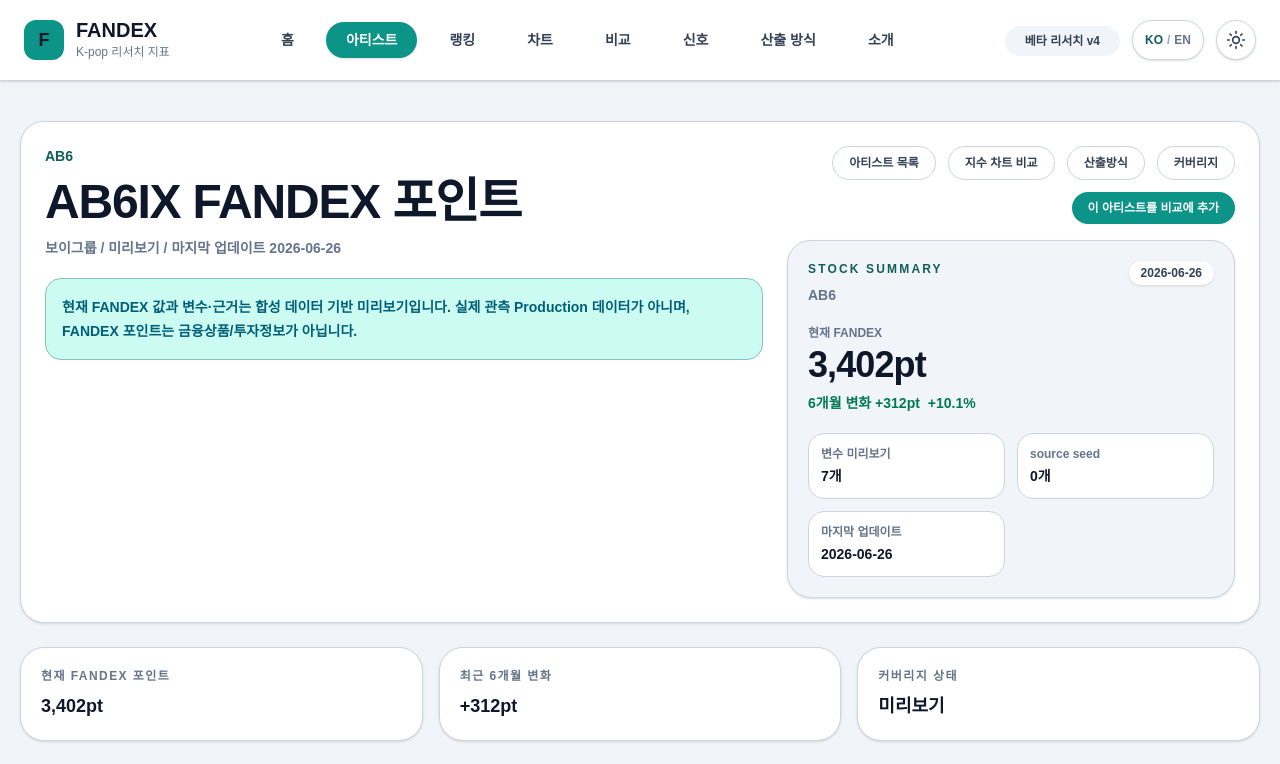
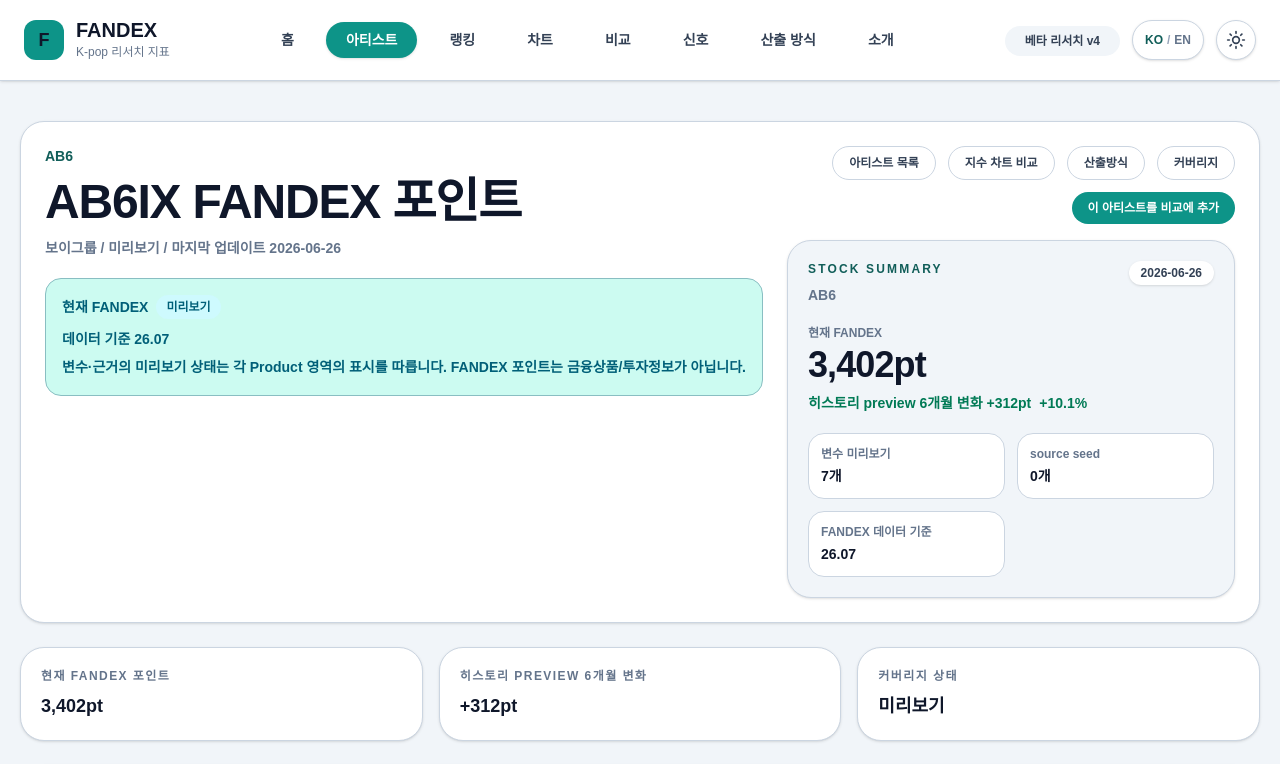
Before and after one commit to kpopmaker/fandex, a Next.js app: page /artists/ab6ix in a window 1280 px wide. Shown: the top 764 px of the page. Built offline with nearby package versions, Linux system fonts and the light colour scheme.

Commit message:
feat(product): align artist detail with product truth

```diff
--- a/app/artists/[artistId]/page.tsx
+++ b/app/artists/[artistId]/page.tsx
@@ -24,6 +24,11 @@ import {
   type FandexSourceCandidateVariableSummary,
 } from '../../data/v4/sources';
 import { getArtistProductMetricCollection } from '../../../lib/product/queries/getArtistProductMetricCollection';
+import { getProductDashboardArtistEntry } from '../../../lib/product/queries/getProductDashboard';
+import {
+  getProductDashboardArtistPresentation,
+  shouldShowProductDashboardPreviewBadge,
+} from '../../../lib/product/presentation/dashboardPresentation';
 import { getArtistProductVariable } from '../../../lib/product/queries/getArtistProductVariable';
 import { getArtistProductVariableEvidence } from '../../../lib/product/queries/getArtistProductVariableEvidence';
 import type { ProductVariableId } from '../../../lib/product/contracts/productVariable';
@@ -77,8 +82,14 @@ export function generateStaticParams() {
   }));
 }
 
-function formatPoint(value: number) {
-  return `${new Intl.NumberFormat('ko-KR').format(Math.round(value))}pt`;
+function formatArtistCurrentFandex(
+  presentation: ReturnType<typeof getProductDashboardArtistPresentation> | null,
+) {
+  return presentation?.valueText ?? '데이터 확인 필요';
+}
+
+function formatArtistCurrentFandexBasis(value: string | null) {
+  return value ?? '관측 없음';
 }
 
 function formatDelta(value: number) {
@@ -252,6 +263,23 @@ export default async function ArtistDetailPage({
   const latestPoint = getLatestHistoryPoint(profile);
   const fandexChartPoints = toFandexChartPoints(oneYearHistory);
   const fandexDelta = calculateSixMonthDelta(sixMonthHistory);
+
+  const currentFandexEntry = getProductDashboardArtistEntry({
+    artistId: profile.artistId,
+  });
+
+  const currentFandexPresentation = currentFandexEntry
+    ? getProductDashboardArtistPresentation(currentFandexEntry)
+    : null;
+
+  const showCurrentFandexPreviewBadge = currentFandexEntry
+    ? shouldShowProductDashboardPreviewBadge(currentFandexEntry)
+    : false;
+
+  const currentFandexSourceTimeLabel =
+    currentFandexEntry?.status === 'ok'
+      ? currentFandexEntry.source?.sourceTimeLabel ?? null
+      : null;
   const productVariableResults = requestedProductVariableIds.map((variableId) =>
     getArtistProductVariable({ artistId: profile.artistId, variableId }),
   );
@@ -302,11 +330,26 @@ export default async function ArtistDetailPage({
                 {coverageStatusLabels[profile.coverageStatus]} / 마지막 업데이트{' '}
                 {profile.lastUpdated}
               </p>
-              <p className="mt-5 max-w-3xl rounded-2xl border border-cyan-200 bg-cyan-50 p-4 text-sm font-bold leading-6 text-cyan-800">
-                현재 FANDEX 값과 변수·근거는 합성 데이터 기반 미리보기입니다.
-                실제 관측 Production 데이터가 아니며, FANDEX 포인트는
-                금융상품/투자정보가 아닙니다.
-              </p>
+              <div className="mt-5 max-w-3xl rounded-2xl border border-cyan-200 bg-cyan-50 p-4 text-sm font-bold leading-6 text-cyan-800">
+                <div className="flex flex-wrap items-center gap-2">
+                  <span>현재 FANDEX</span>
+                  {showCurrentFandexPreviewBadge ? (
+                    <span className="rounded-full bg-cyan-100 px-2.5 py-1 text-xs font-black text-cyan-800">
+                      미리보기
+                    </span>
+                  ) : null}
+                </div>
+                <p className="mt-2">
+                  데이터 기준{' '}
+                  {formatArtistCurrentFandexBasis(
+                    currentFandexSourceTimeLabel,
+                  )}
+                </p>
+                <p className="mt-1">
+                  변수·근거의 미리보기 상태는 각 Product 영역의 표시를 따릅니다.
+                  FANDEX 포인트는 금융상품/투자정보가 아닙니다.
+                </p>
+              </div>
             </div>
             <div className="flex w-full flex-col gap-4 lg:max-w-md">
               <div className="flex flex-wrap gap-3 lg:justify-end">
@@ -362,11 +405,11 @@ export default async function ArtistDetailPage({
                     현재 FANDEX
                   </p>
                   <p className="mt-1 font-mono text-4xl font-black tracking-tight text-slate-950 dark:text-white">
-                    {formatPoint(latestPoint.fandexPoint)}
+                    {formatArtistCurrentFandex(currentFandexPresentation)}
                   </p>
                   <div className="mt-2 flex flex-wrap gap-2 text-sm font-black">
                     <span className={fandexDeltaToneClass}>
-                      6개월 변화 {formatDelta(fandexDelta)}
+                      히스토리 preview 6개월 변화 {formatDelta(fandexDelta)}
                     </span>
                     <span className={fandexDeltaToneClass}>
                       {sixMonthChangeRate}
@@ -384,8 +427,8 @@ export default async function ArtistDetailPage({
                     value={`${newsIssueSourceSummary.itemCount}개`}
                   />
                   <StockSummaryMini
-                    label="마지막 업데이트"
-                    value={profile.lastUpdated}
+                    label="FANDEX 데이터 기준"
+                    value={formatArtistCurrentFandexBasis(currentFandexSourceTimeLabel)}
                   />
                 </div>
               </div>
@@ -394,8 +437,8 @@ export default async function ArtistDetailPage({
         </section>
 
         <section className="grid gap-4 md:grid-cols-2 xl:grid-cols-3">
-          <MetricCard label="현재 FANDEX 포인트" value={formatPoint(latestPoint.fandexPoint)} />
-          <MetricCard label="최근 6개월 변화" value={formatDelta(fandexDelta)} />
+          <MetricCard label="현재 FANDEX 포인트" value={formatArtistCurrentFandex(currentFandexPresentation)} />
+          <MetricCard label="히스토리 preview 6개월 변화" value={formatDelta(fandexDelta)} />
           <MetricCard label="커버리지 상태" value={coverageStatusLabels[profile.coverageStatus]} />
         </section>
 
--- a/lib/product/queries/getProductDashboard.ts
+++ b/lib/product/queries/getProductDashboard.ts
@@ -190,6 +190,27 @@ function isRankable(
   );
 }
 
+export function getProductDashboardArtistEntry(
+  input: Readonly<{ artistId: string }>,
+  runtime: ProductDashboardRuntime = DEFAULT_RUNTIME,
+): ProductDashboardArtistEntry | null {
+  const artistId = input.artistId.trim();
+
+  if (!artistId) {
+    return null;
+  }
+
+  const matchingArtists = runtime
+    .getArtists()
+    .filter((artist) => artist.artistId.trim() === artistId);
+
+  if (matchingArtists.length !== 1) {
+    return null;
+  }
+
+  return createEntry(matchingArtists[0], runtime);
+}
+
 export function getProductDashboard(
   runtime: ProductDashboardRuntime = DEFAULT_RUNTIME,
 ): ProductDashboardReadModel {
```
Also changed, not shown: 2 other files (tests, documents, lock files or other folders).
